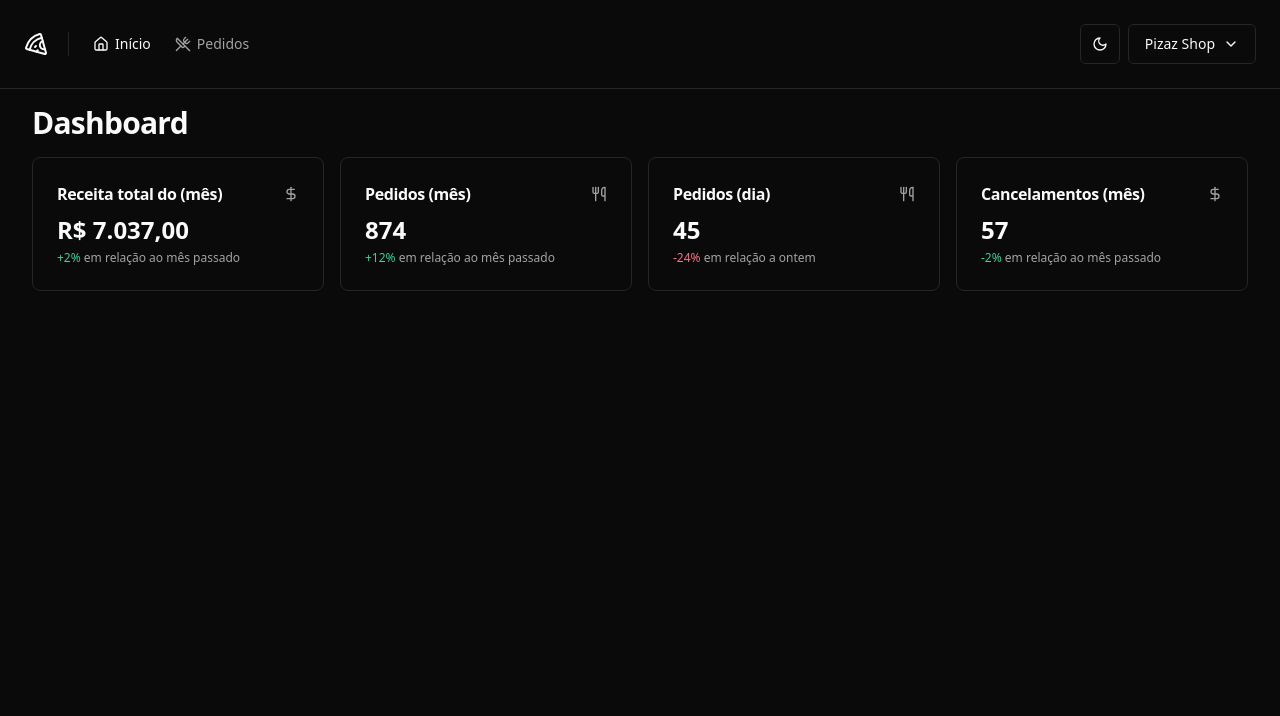
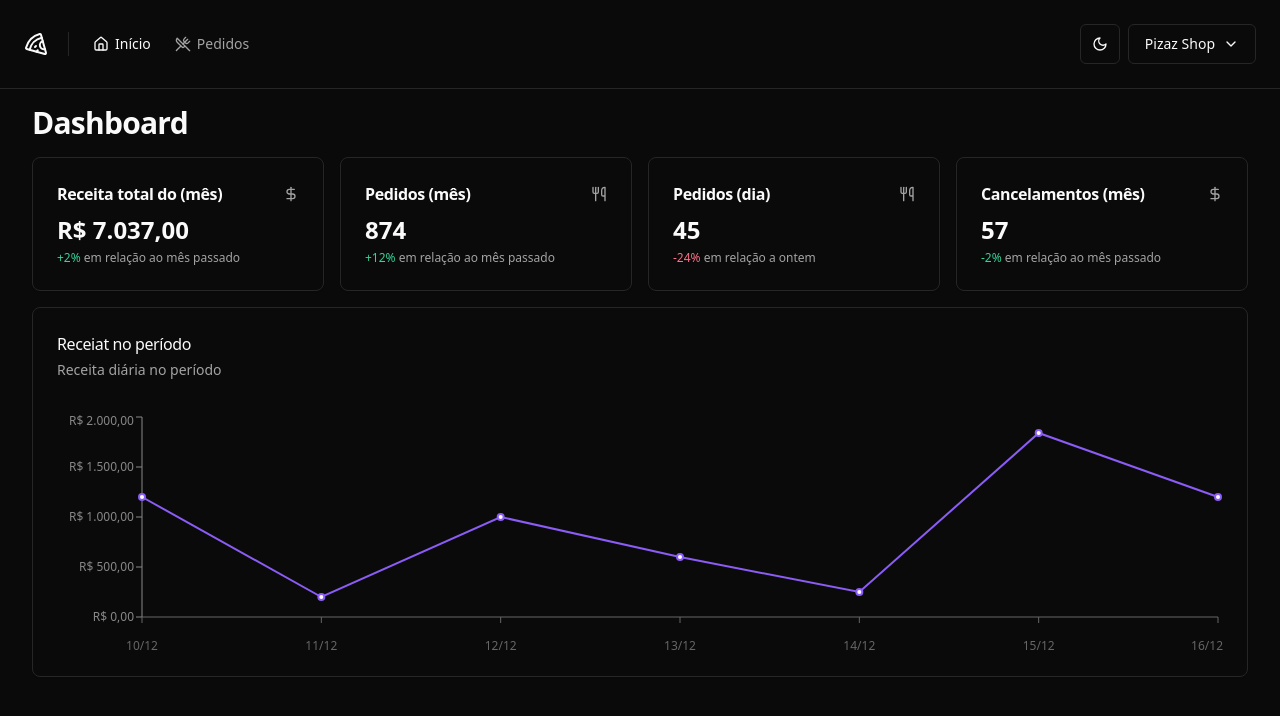
Before and after one commit to fausantosdev/pizzashop, a React (Vite) app: page / in a window 1280 px wide. Shown: the top 716 px of the page. Built offline with nearby package versions, Linux system fonts and the light colour scheme.

Commit message:
feat(dashboard): implement revenue over time chart

```diff
--- a/package.json
+++ b/package.json
@@ -30,6 +30,7 @@
     "react-helmet-async": "^2.0.5",
     "react-hook-form": "^7.53.2",
     "react-router-dom": "^6.27.0",
+    "recharts": "^2.15.2",
     "shadcn-ui": "^0.9.3",
     "sonner": "^1.7.0",
     "sort-by": "^1.2.0",
--- /dev/null
+++ b/src/components/revenue-chart.tsx
@@ -0,0 +1,71 @@
+import { Card, CardContent, CardDescription, CardHeader, CardTitle } from './ui/card'
+import { ResponsiveContainer, LineChart, XAxis, YAxis, CartesianGrid, Line, Tooltip } from 'recharts'
+import colors from 'tailwindcss/colors'
+
+const data = [
+  {
+    date: '10/12',
+    revenue: 1200,
+  },
+  {
+    date: '11/12',
+    revenue: 200,
+  },
+  {
+    date: '12/12',
+    revenue: 1000,
+  },
+  {
+    date: '13/12',
+    revenue: 600,
+  },
+  {
+    date: '14/12',
+    revenue: 250,
+  },
+  {
+    date: '15/12',
+    revenue: 1840,
+  },
+  {
+    date: '16/12',
+    revenue: 1200,
+  }
+]
+
+export function RevenueChart() {
+  return (
+    <Card className='flex-1'>
+      <CardHeader className='flex-row items-center justify-between pb-8'>
+        <div className='space-y-1'>
+          <CardTitle className='text-base font-medium'>Receiat no período</CardTitle>
+          <CardDescription>Receita diária no período</CardDescription>
+        </div>
+      </CardHeader>
+      <CardContent>
+        <ResponsiveContainer width='100%' height={240}>
+          <LineChart
+            style={{ fontSize: 12 }}
+            data={data}>
+            <YAxis
+              stroke='#888888'
+              //axisLine={false}
+              //tickLine={false}
+              width={80}
+              tickFormatter={(value: number) => value.toLocaleString('pt-br', { style: 'currency', currency: 'BRL' })}/>
+            <XAxis
+              dataKey='date'
+              //axisLine={false}
+              //tickLine={false}
+              dy={16}/>
+            <Line
+              type='linear'
+              dataKey='revenue'
+              stroke={colors['violet'][500]}
+              strokeWidth={2} />
+          </LineChart>
+        </ResponsiveContainer>
+      </CardContent>
+    </Card>
+  )
+}
--- a/src/pages/app/dashboard/index.tsx
+++ b/src/pages/app/dashboard/index.tsx
@@ -3,6 +3,7 @@ import { MonthRevenueCard } from './month-revenue-card'
 import { MonthOrdersAmountCard } from './month-orders-amount-card'
 import { DayOrdersAmountCard } from './day-orders-amount-card'
 import { MonthCanceledOrdersAmountCard } from './month-canceled-orders-amount-card'
+import { RevenueChart } from '@/components/revenue-chart'
 
 export function Dashboard() {
   return (
@@ -21,6 +22,10 @@ export function Dashboard() {
             <MonthCanceledOrdersAmountCard />
           </div>
         </div>
+
+        <div className='flex flex-col md:flex-row gap-4 flex-1'>
+          <RevenueChart />
+        </div>
       </div>
     </>
   )
```
Also changed, not shown: 1 other file (tests, documents, lock files or other folders).
